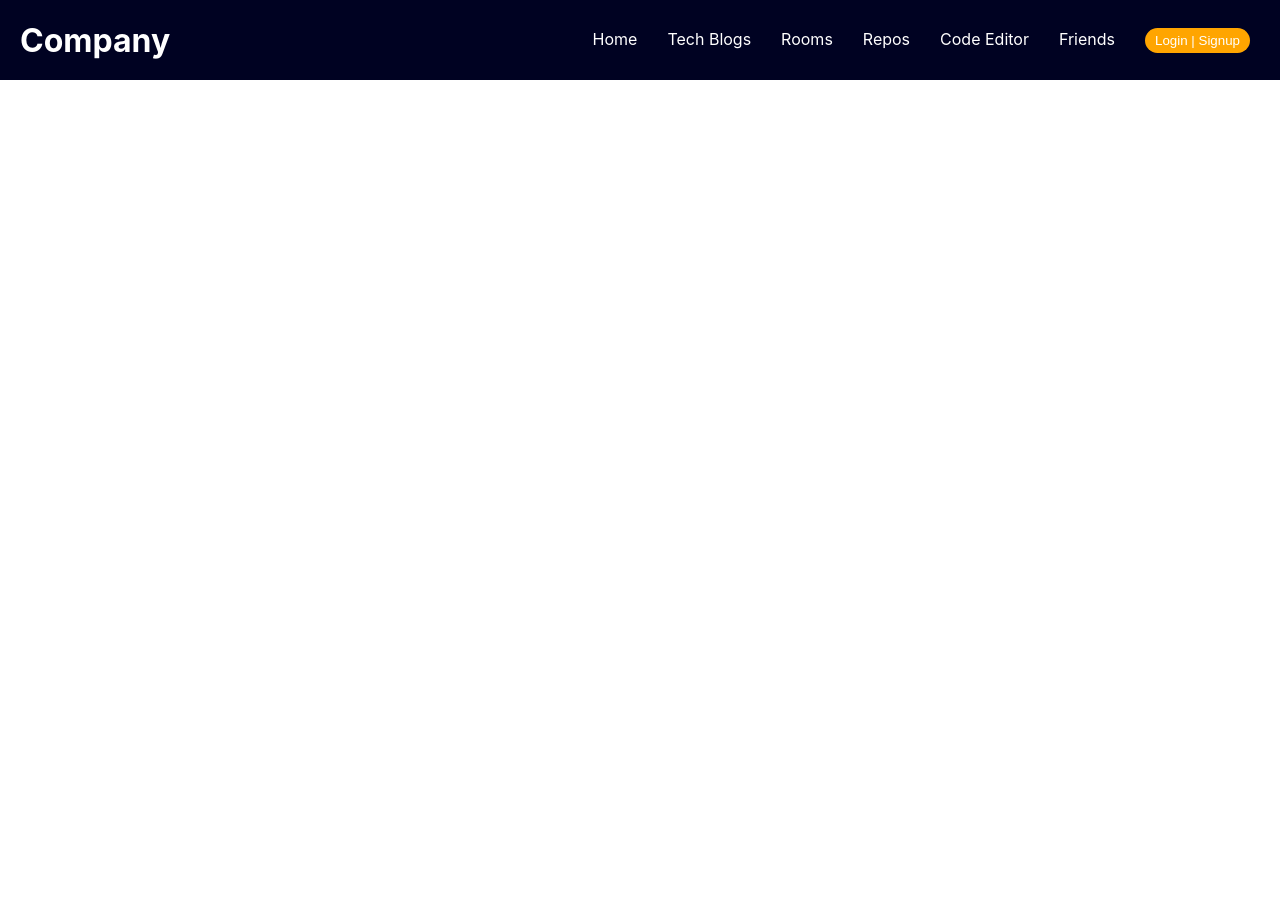
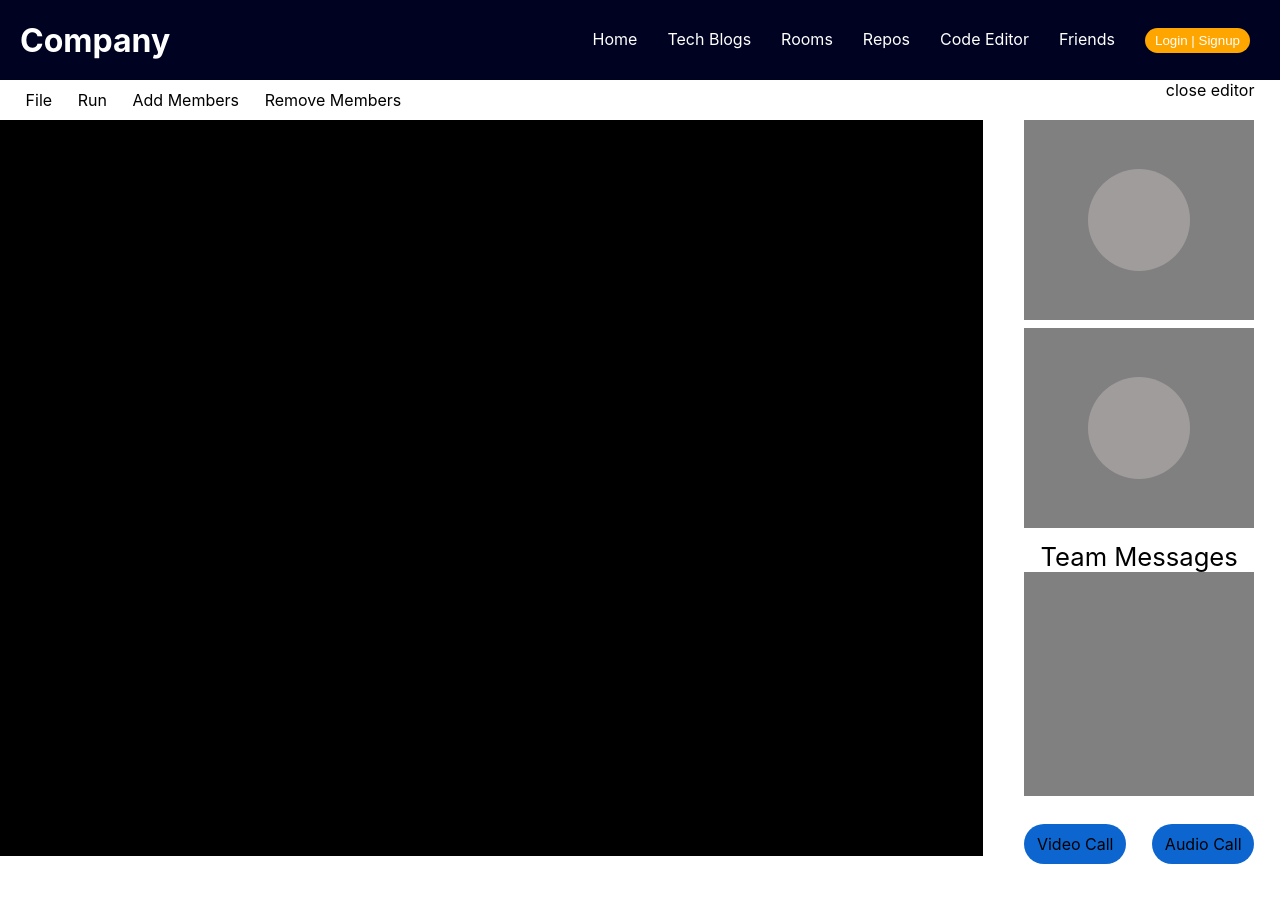
Before and after one commit to shardakumari505/webdevnelan, a React (Create React App) app: page /codeeditor in a window 1280 px wide. Before the commit the page ends 800 px from the top, so only its background shows below. Built offline with nearby package versions, Linux system fonts and the light colour scheme.

Commit message:
Made changes in code editor page

```diff
--- a/src/pages/code-editor/code-editor.js
+++ b/src/pages/code-editor/code-editor.js
@@ -15,7 +15,7 @@ import "codemirror/theme/eclipse.css";
 const CodeEditor = () => {
     return (<div>
 
-           {/* <div className='code-editor-first-part'>
+            <div className='code-editor-first-part'>
             <div className='code-editor-first-part-left'>
                 <div className='code-editor-first-part-left-options'>File</div>
                 <div className='code-editor-first-part-left-options'>Run</div>
@@ -44,7 +44,7 @@ const CodeEditor = () => {
                     <div className='code-editor-audio-call'>Audio Call</div>
                 </div>
             </div>
-    </div> */}
+    </div>
     </div>)
 }
 
```
